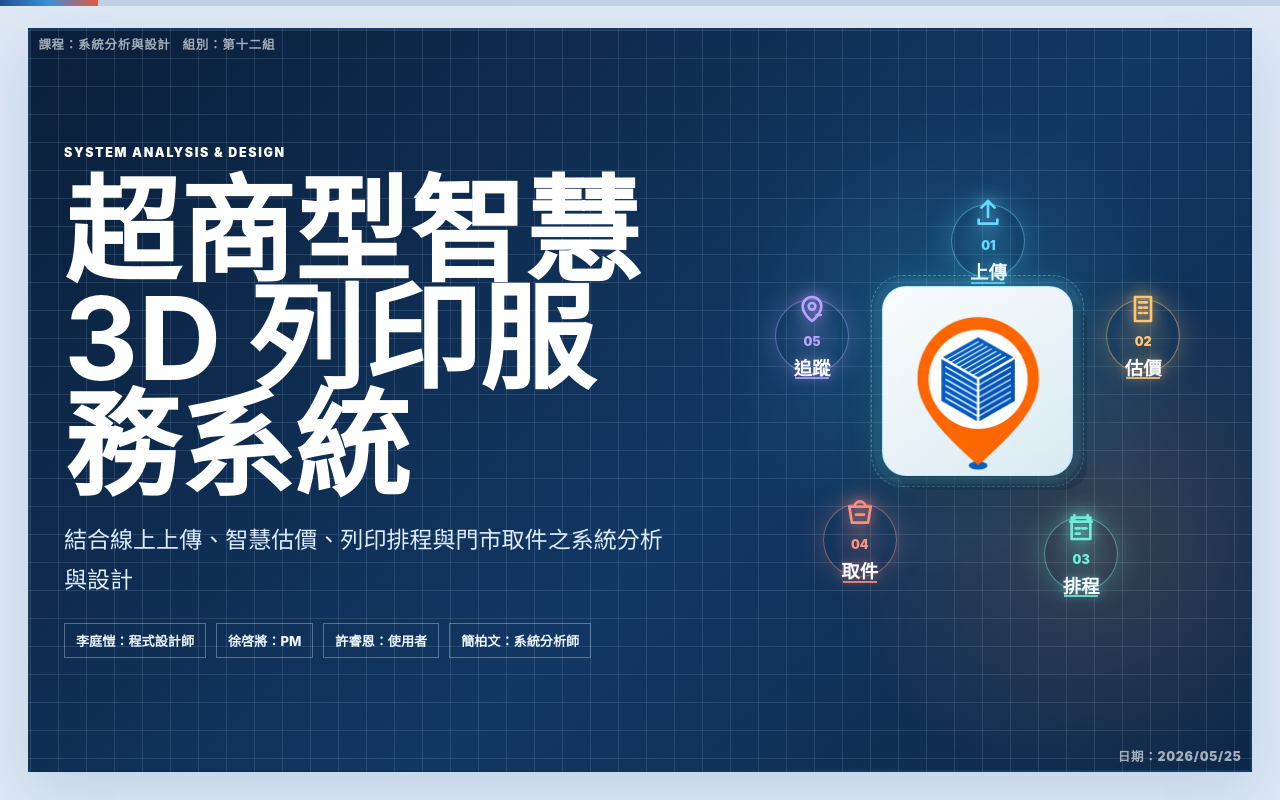
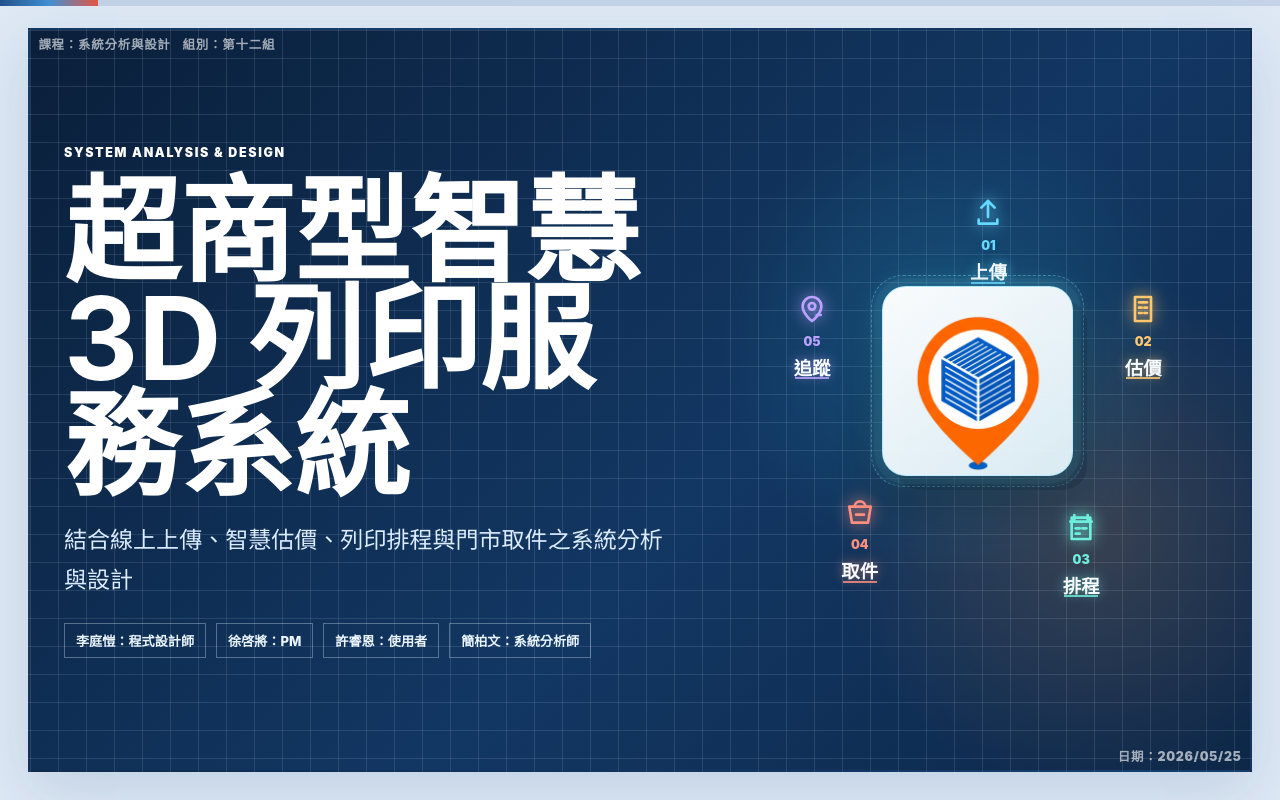
Before and after one commit to LawrenceLee0113/system_design_PPT, a plain HTML site: page index.html in a window 1280 px wide. Drawn offline with Linux system fonts and the light colour scheme.

Commit message:
Remove cover icon halos

```diff
--- a/deck-base.css
+++ b/deck-base.css
@@ -214,18 +214,7 @@ p,
 }
 
 .stage-pill::before {
-  content: "";
-  position: absolute;
-  left: 50%;
-  top: 50%;
-  width: 72px;
-  height: 72px;
-  z-index: -1;
-  border: 1px solid color-mix(in srgb, var(--node-color, #6ee0ff) 48%, transparent);
-  border-radius: 50%;
-  background: radial-gradient(circle, color-mix(in srgb, var(--node-color, #6ee0ff) 16%, transparent), transparent 62%);
-  box-shadow: 0 0 28px color-mix(in srgb, var(--node-color, #6ee0ff) 26%, transparent);
-  transform: translate(-50%, -50%);
+  display: none;
 }
 
 .stage-pill::after {
```
